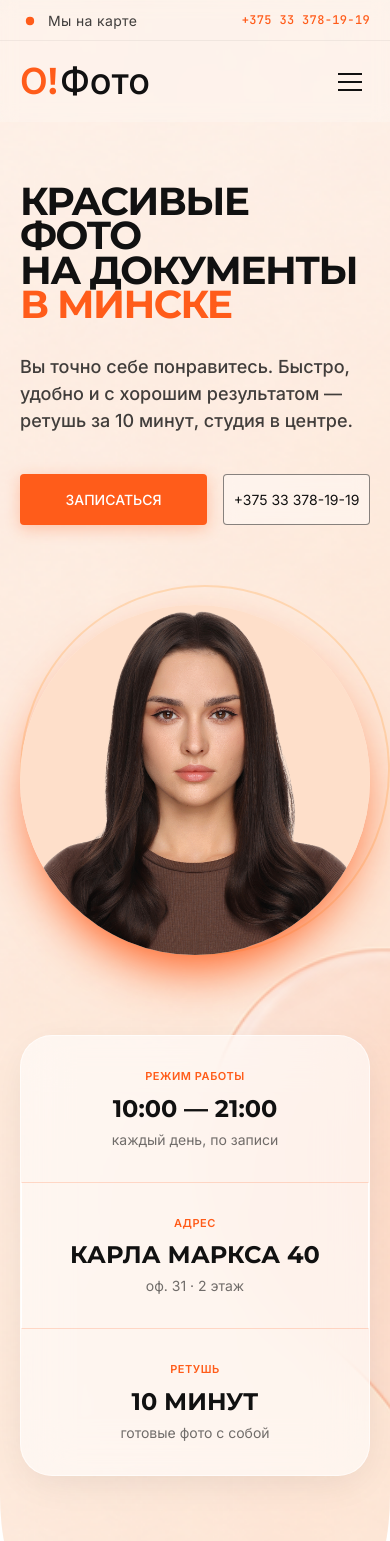
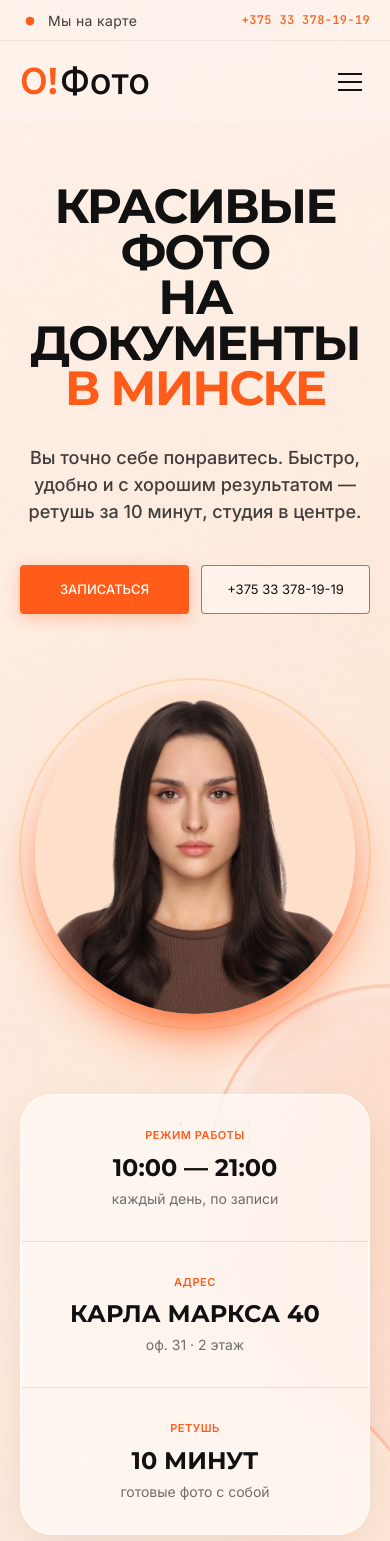
Before and after one commit to hylaron/ophotoby, a React (Vite) app: page / in a window 390 px wide. Shown: the top 1541 px of the page. Built offline with nearby package versions, Linux system fonts and the light colour scheme; a web font is replaced by a local one.

Commit message:
не помню уже всех исправлений

```diff
--- a/src/components/Advantages.jsx
+++ b/src/components/Advantages.jsx
@@ -22,7 +22,7 @@ export default function Advantages({index}) {
         trigger: container.current,
         start: '20% 85%',
         once: true,
-        markers: true
+        // markers: true
       },
     });
   }, { scope: container });
--- a/src/components/Header.jsx
+++ b/src/components/Header.jsx
@@ -80,7 +80,7 @@ export default function Header() {
               ))}
             </div>
 
-            <a href={CONTACTS.bookingUrl} target="_blank" rel="noreferrer" className="hidden uppercase items-center justify-center rounded bg-red px-6 py-2.5 text-[12px] font-medium text-white transition hover:bg-red sm:inline-flex">
+            <a href={CONTACTS.bookingUrl} target="_blank" rel="noreferrer" className="hidden uppercase items-center justify-center rounded bg-red px-6 py-2.5 text-[12px] font-medium text-white hover:text-red hover:bg-white border border-transparent hover:border-red transition sm:inline-flex">
               Записаться
             </a>
 
--- a/src/components/Hero.jsx
+++ b/src/components/Hero.jsx
@@ -1,78 +1,108 @@
-import { CONTACTS } from '../data';
+import { CONTACTS } from "../data";
 
 export default function Hero() {
   return (
     <section
       id="top"
       className="relative overflow-hidden pt-36 pb-24 sm:pt-44 sm:pb-32 bg-cover bg-center rounded-b-[5%]"
-      // ВСТАВЬ СЮДА СВОЮ КАРТИНКУ
       style={{ backgroundImage: 'url("/images/bg.webp")' }}
     >
-
       <div className="relative z-10 mx-auto max-w-[1440px] px-5 sm:px-10">
 
-        <div className='flex justify-between flex-wrap gap-10'>
-          <div>
+        {/* Основной контейнер */}
+        <div className="flex flex-col lg:flex-row items-center justify-between gap-10 lg:gap-12">
 
-          <h1 className="mt-10 font-display text-[clamp(2rem,10vw,6rem)] font-bold uppercase leading-[0.88] tracking-[-0.04em] text-black">
-            КРАСИВЫЕ ФОТО<br />
-            НА ДОКУМЕНТЫ<br />
+          {/* Текстовый блок */}
+          <div className="w-full lg:w-[58%] text-center lg:text-left relative z-20">
+            <h1 className="mt-10 font-display text-[clamp(3rem,5vw,5rem)] font-bold uppercase leading-[0.95] tracking-[-0.04em] text-black">
+              КРАСИВЫЕ ФОТО
+              <br />
+              НА ДОКУМЕНТЫ
+              <br />
               <span className="text-red">В МИНСКЕ</span>
             </h1>
-          <p className="mt-8 max-w-xl text-[18px] text-black/80 font-medium">
-            Вы точно себе понравитесь. Быстро, удобно и с хорошим результатом — ретушь за 10 минут, студия в центре.
+            <p className="mt-8 max-w-xl mx-auto lg:mx-0 text-[18px] text-black/80 font-medium">
+              Вы точно себе понравитесь. Быстро, удобно и с хорошим результатом
+              — ретушь за 10 минут, студия в центре.
             </p>
-                {/* Кнопки */}
-        <div className="mt-10 flex flex-wrap items-center max-lg:justify-between gap-4">
+
+            <div className="mt-10 flex flex-row items-center justify-center lg:justify-start gap-3 sm:gap-4">
               <a
-            href={CONTACTS.bookingUrl} target="_blank" rel="noreferrer"
-            className="inline-flex max-lg:flex-1 max-lg:justify-center items-center gap-3 rounded bg-red px-7 py-3.5 text-[14px] font-medium text-white shadow-[0_4px_15px_rgba(255,92,26,0.3)] transition hover:bg-white hover:border-red hover:text-red border border-transparent hover:shadow-none"
+                href={CONTACTS.bookingUrl}
+                target="_blank"
+                rel="noreferrer"
+                className="inline-flex flex-1 sm:flex-none justify-center items-center gap-3 rounded bg-red px-4 sm:px-7 py-3.5 text-[13px] sm:text-[14px] font-medium text-white shadow-[0_4px_15px_rgba(255,92,26,0.3)] transition hover:bg-white hover:border-red hover:text-red border border-transparent hover:shadow-none whitespace-nowrap"
               >
                 ЗАПИСАТЬСЯ
               </a>
               <a
                 href={CONTACTS.phoneHref}
-            className="inline-flex max-lg:flex-1 max-sm:px-2 items-center justify-center rounded border border-black/50 bg-white/40 backdrop-blur-sm px-7 py-3.5 text-[14px] text-black transition hover:border-black hover:bg-white/80"
+                className="inline-flex flex-1 sm:flex-none justify-center items-center rounded border border-black/50 bg-white/40 backdrop-blur-sm px-4 sm:px-7 py-3.5 text-[13px] sm:text-[14px] text-black transition hover:border-black hover:bg-white/80 whitespace-nowrap"
               >
                 {CONTACTS.phone}
               </a>
             </div>
           </div>
-          <div className='relative flex-1 mt-10'>
-            <img className='relative z-2 aspect-square object-cover object-top rounded-full border-red shadow-2xl shadow-red' src="/images/women.webp" alt="" />
-            <div className='z-1 rounded-full absolute inset-0 -mt-5 -mr-5 border-2 border-orange-400/20'></div>
+
+          {/* Блок с фотографией */}
+          <div className="relative w-full max-w-[320px] sm:max-w-[400px] lg:w-[42%] lg:max-w-[500px] mx-auto lg:mx-0 shrink-0 mt-10 lg:mt-0 z-10">
+            <div className="relative w-full ml-auto">
+              <img
+                className="relative z-10 w-full h-auto aspect-square object-cover object-top rounded-full border-red shadow-2xl shadow-red"
+                src="/images/women.webp"
+                alt="Пример фото на документы"
+              />
+              {/* Декоративное кольцо */}
+              <div className="z-0 rounded-full absolute -inset-4 border-2 border-orange-400/20 pointer-events-none"></div>
+            </div>
           </div>
         </div>
 
-
-
-
-
         {/* Плашка (Quick Strip) */}
-        <div className="mt-20 rounded-[2rem] border border-white/60 bg-white/60 shadow-[0_10px_40px_-10px_rgba(0,0,0,0.1)] backdrop-blur-xl">
+        <div className="mt-20 rounded-[2rem] border border-white/60 bg-white/60 shadow-[0_10px_40px_-10px_rgba(0,0,0,0.1)] backdrop-blur-xl relative z-20">
           <div className="grid grid-cols-1 md:grid-cols-3">
-
             <div className="flex flex-col px-8 py-8 max-md:text-center">
-              <span className="text-[11px] font-bold uppercase tracking-wider text-red">РЕЖИМ РАБОТЫ</span>
-              <span className="mt-2 font-display text-2xl font-bold text-black">10:00 — 21:00</span>
-              <span className="mt-1 text-[14px] text-black/60">каждый день, по записи</span>
+              <span className="text-[11px] font-bold uppercase tracking-wider text-red">
+                РЕЖИМ РАБОТЫ
+              </span>
+              <span className="mt-2 font-display text-2xl font-bold text-black">
+                10:00 — 21:00
+              </span>
+              <span className="mt-1 text-[14px] text-black/60">
+                каждый день, по записи
+              </span>
             </div>
 
-            <a href={CONTACTS.geoUrl} target="_blank" rel="noreferrer" className="max-md:text-center border max-md:border-y-red/20 md:border-x-red/20 group flex flex-col px-8 py-8 hover:scale-105 hover:bg-white/90 hover:rounded-4xl duration-500">
-              <span className="text-[11px] font-bold uppercase tracking-wider text-red">АДРЕС</span>
-              <span className="mt-2 font-display text-2xl font-bold uppercase text-black group-hover:text-red transition">КАРЛА МАРКСА 40</span>
-              <span className="mt-1 text-[14px] text-black/60">оф. 31 · 2 этаж</span>
+            <a
+              href={CONTACTS.geoUrl}
+              target="_blank"
+              rel="noreferrer"
+              className="max-md:text-center border max-md:border-y-red/20 md:border-x-red/20 group flex flex-col px-8 py-8 hover:scale-105 hover:bg-white/90 hover:rounded-4xl duration-500"
+            >
+              <span className="text-[11px] font-bold uppercase tracking-wider text-red">
+                АДРЕС
+              </span>
+              <span className="mt-2 font-display text-2xl font-bold uppercase text-black group-hover:text-red transition">
+                КАРЛА МАРКСА 40
+              </span>
+              <span className="mt-1 text-[14px] text-black/60">
+                оф. 31 · 2 этаж
+              </span>
             </a>
 
             <div className="flex flex-col px-8 py-8">
-              <span className="text-[11px] font-bold uppercase tracking-wider max-md:text-center text-red">РЕТУШЬ</span>
-              <span className="mt-2 font-display text-2xl font-bold text-black  max-md:text-center">10 МИНУТ</span>
-              <span className="mt-1 text-[14px] text-black/60  max-md:text-center">готовые фото с собой</span>
-            </div>
-
+              <span className="text-[11px] font-bold uppercase tracking-wider max-md:text-center text-red">
+                РЕТУШЬ
+              </span>
+              <span className="mt-2 font-display text-2xl font-bold text-black max-md:text-center">
+                10 МИНУТ
+              </span>
+              <span className="mt-1 text-[14px] text-black/60 max-md:text-center">
+                готовые фото с собой
+              </span>
             </div>
           </div>
-
+        </div>
       </div>
     </section>
   );
--- a/src/components/Location.jsx
+++ b/src/components/Location.jsx
@@ -49,7 +49,7 @@ export default function Location({ index = 4 }) {
               <div className="border-t border-black/10 pt-5">
                 <div className="text-[11px] font-bold uppercase tracking-[0.28em] text-[#FF5C1A]">/ ЧАСЫ РАБОТЫ</div>
                 <div className="mt-3 flex flex-wrap items-baseline gap-4">
-                  <span className="font-display text-lg sm:text-xl font-bold uppercase text-black">
+                  <span className="font-display text-2xl sm:text-xl font-bold uppercase text-black">
                     {CONTACTS.hours}
                   </span>
                   <span className="text-[14px] font-medium text-black/50">{CONTACTS.hoursNote}</span>
--- a/src/components/Services.jsx
+++ b/src/components/Services.jsx
@@ -45,7 +45,7 @@ export default function Services({ index = 3 }) {
 
           {/* ЛЕВАЯ КОЛОНКА */}
           <div className="lg:col-span-4 flex flex-col">
-            <h2 className="font-display text-[clamp(4rem,7vw,5.5rem)] font-extrabold uppercase leading-[0.9] tracking-[-0.03em] text-black drop-shadow-xl drop-shadow-black/20">
+            <h2 className="font-display text-[clamp(4rem,7vw,5.5rem)] font-bold uppercase leading-[0.9] tracking-[-0.03em] text-black drop-shadow-xl drop-shadow-black/20">
               СКОЛЬКО<br /><span className="text-[#FF5C1A]">СТОИТ</span>
             </h2>
 
```
Lines whose indentation alone changed are shown as unchanged.
